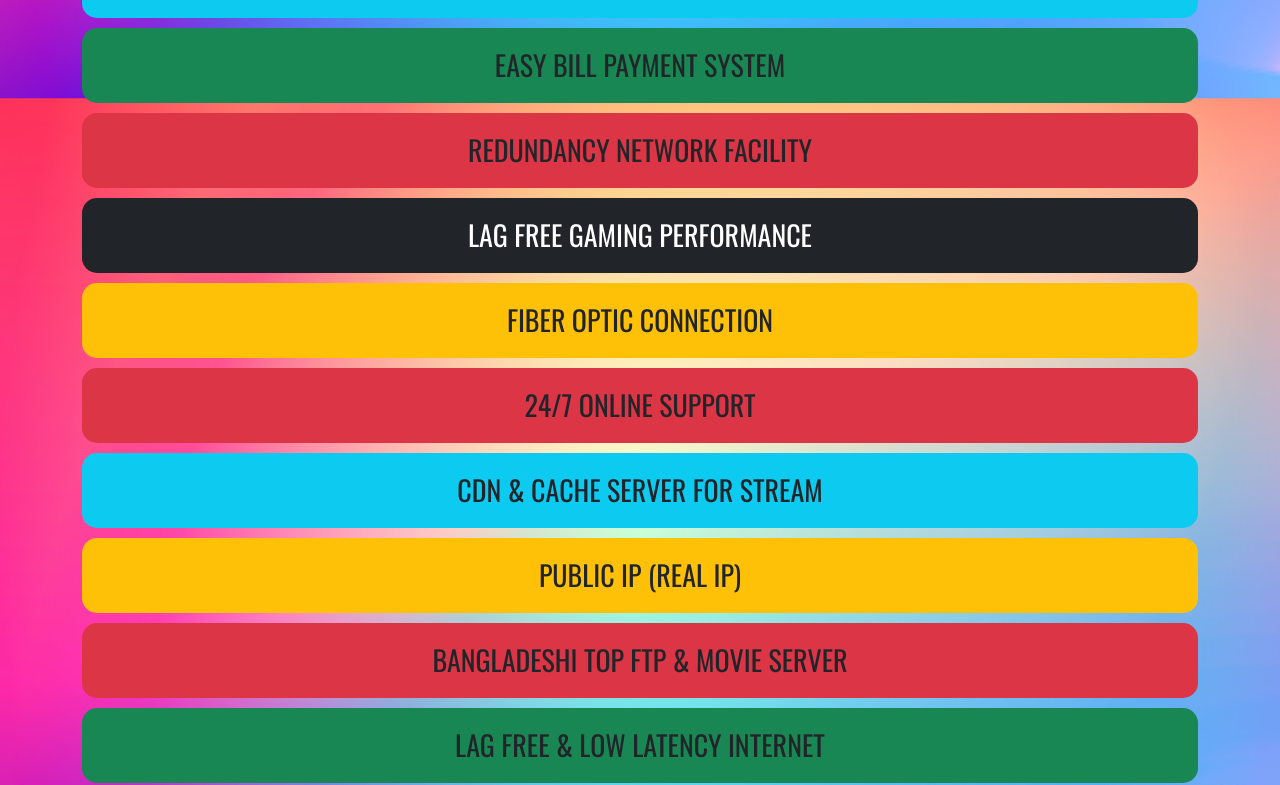
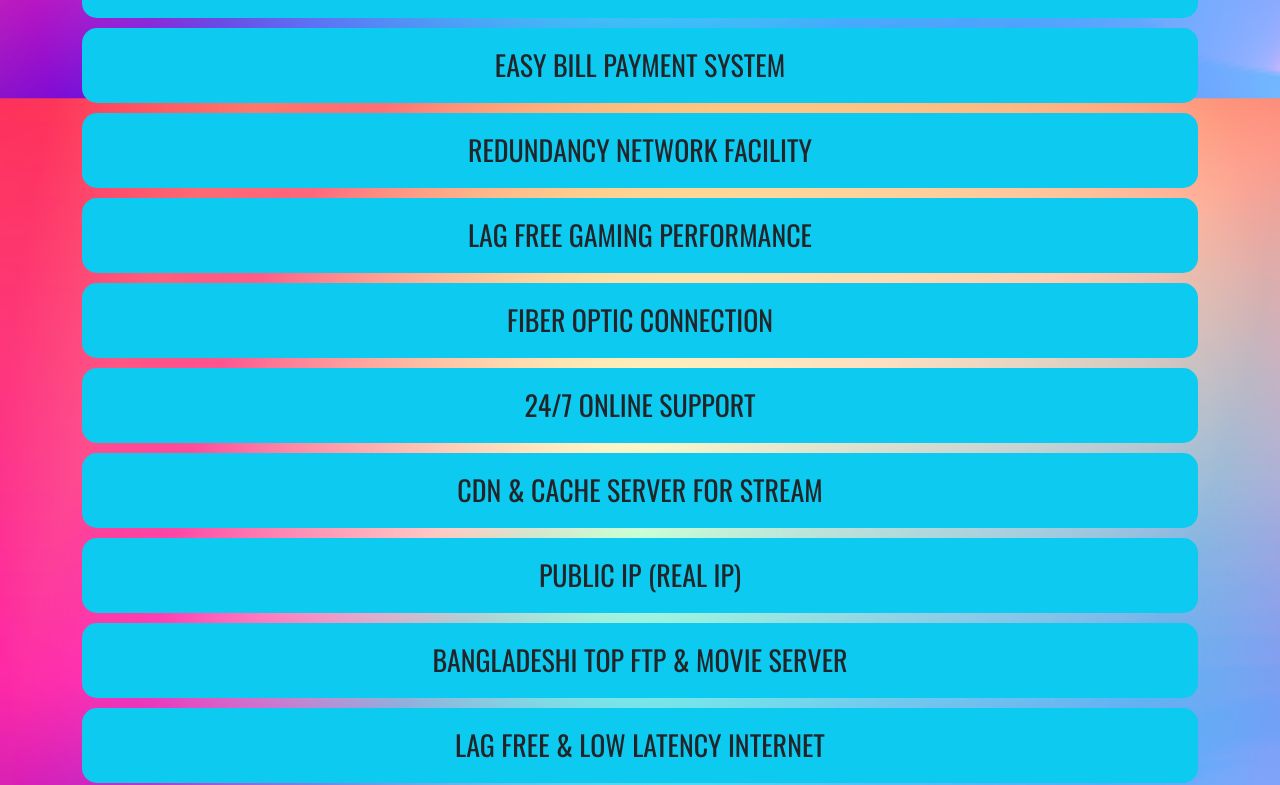
Before and after one commit to Sarwarhridoy4/blazenet, a plain HTML site: page index.html in a window 1280 px wide. Shown: the part 755-1540 px from the top of the page. Drawn offline with nearby package versions, Linux system fonts and the light colour scheme.

Commit message:
Color Change
Change the initial color of Navbar and Service item.

```diff
--- a/index.html
+++ b/index.html
@@ -16,7 +16,7 @@
     <div id="preloader">
 
     </div>
-        <nav class="navbar navbar-expand-lg navbar-light bg-warning sticky-top">
+        <nav class="navbar navbar-expand-lg navbar-light bg-info sticky-top">
             <div class="container-fluid">
               <a class="navbar-brand text-white" href="#">
                 <img src="img/logo.png" alt="logo">
@@ -95,27 +95,27 @@
                 </div>
               </div>
               <div class="col-12">
-                <div class="service-item2 bg-success">
+                <div class="service-item2 bg-info">
                   <h3 class="text-center">EASY BILL PAYMENT SYSTEM</h3>
                 </div>
               </div>
               <div class="col-12">
-                <div class="service-item3 bg-danger">
+                <div class="service-item3 bg-info">
                   <h3 class="text-center">REDUNDANCY NETWORK FACILITY</h3>
                 </div>
               </div>
               <div class="col-12">
-                <div class="service-item1 bg-dark">
-                  <h3 class="text-center text-white">LAG FREE GAMING PERFORMANCE</h3>
+                <div class="service-item1 bg-info">
+                  <h3 class="text-center">LAG FREE GAMING PERFORMANCE</h3>
                 </div>
               </div>
               <div class="col-12">
-                <div class="service-item2 bg-warning">
+                <div class="service-item2 bg-info">
                   <h3 class="text-center">FIBER OPTIC CONNECTION</h3>
                 </div>
               </div>
               <div class="col-12">
-                <div class="service-item3 bg-danger">
+                <div class="service-item3 bg-info">
                   <h3 class="text-center">24/7 ONLINE SUPPORT</h3>
                 </div>
               </div>
@@ -125,17 +125,17 @@
                 </div>
               </div>
               <div class="col-12">
-                <div class="service-item3 bg-warning">
+                <div class="service-item3 bg-info">
                   <h3 class="text-center">PUBLIC IP (REAL IP)</h3>
                 </div>
               </div>
               <div class="col-12">
-                <div class="service-item3 bg-danger">
+                <div class="service-item3 bg-info">
                   <h3 class="text-center">BANGLADESHI TOP FTP & MOVIE SERVER</h3>
                 </div>
               </div>
               <div class="col-12">
-                <div class="service-item3 bg-success">
+                <div class="service-item3 bg-info">
                   <h3 class="text-center">LAG FREE & LOW LATENCY INTERNET</h3>
                 </div>
               </div>
```
